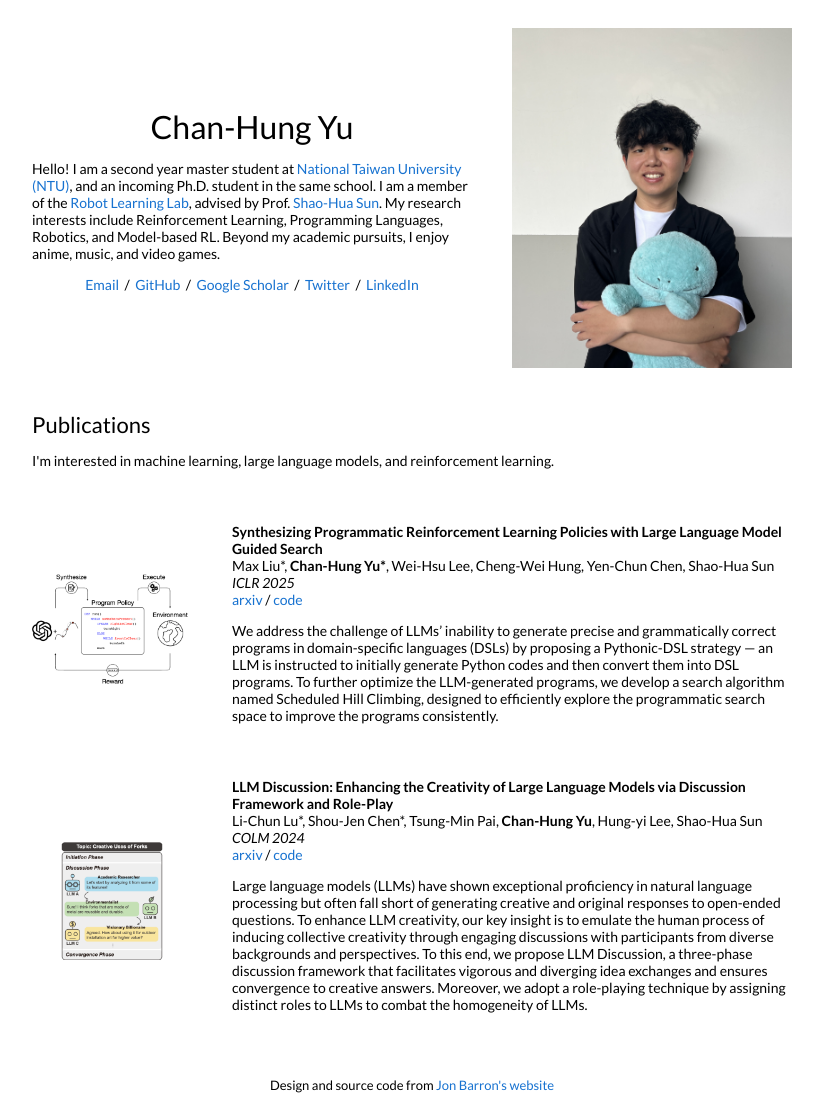
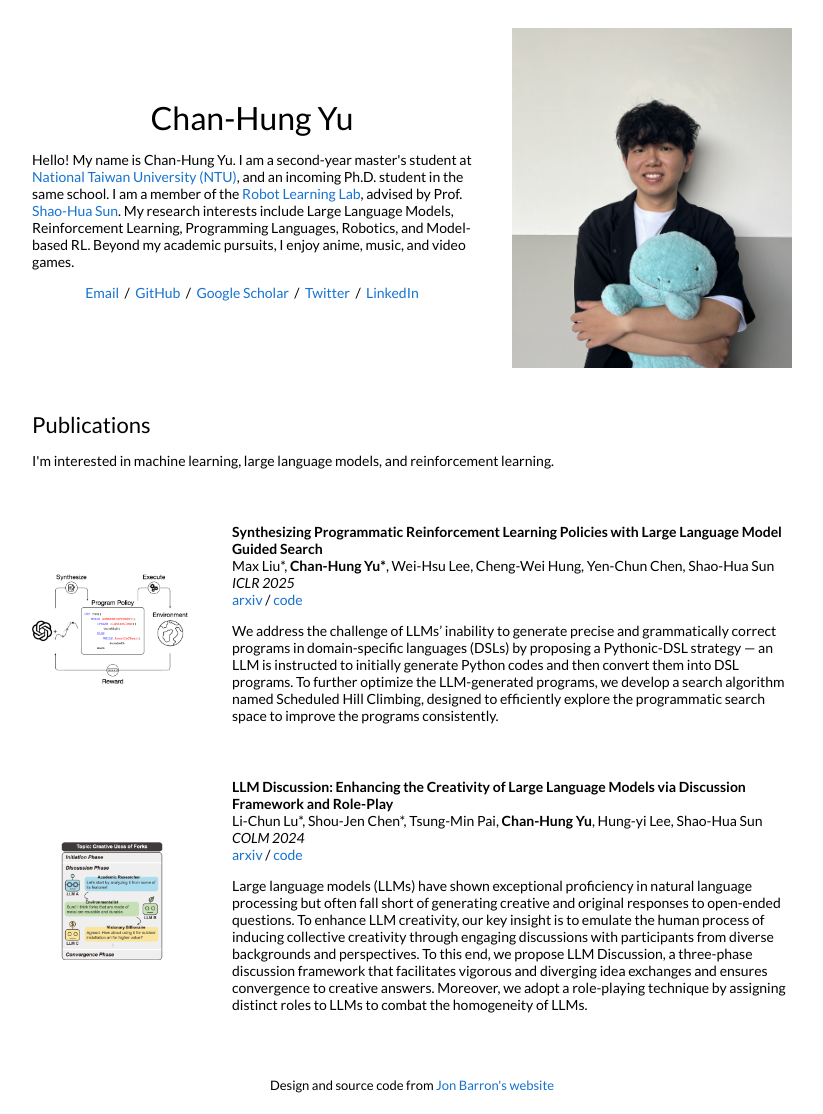
Before and after one commit to ChanHungYu/chanhungyu.github.io, a Jekyll site: the page built from _posts/2024-05-26-llmgs.markdown, in a window 1280 px wide. Shown: the whole page, without its empty margins (228-1051 px from the left). Built offline with Jekyll 4.4.1, drawn with Linux system fonts in a browser that asks for light colours.

Commit message:
Update default.html

```diff
--- a/_layouts/default.html
+++ b/_layouts/default.html
@@ -35,7 +35,7 @@
                 Chan-Hung Yu
               </h1>
               <p>
-                Hello! I am a second year master student at <a href="https://www.ntu.edu.tw/">National Taiwan University (NTU)</a>, and an incoming Ph.D. student in the same school. I am a member of the <a href="https://nturll.xyz/about">Robot Learning Lab</a>, advised by Prof. <a href="https://shaohua0116.github.io/">Shao-Hua Sun</a>. My research interests include Reinforcement Learning, Programming Languages, Robotics, and Model-based RL. Beyond my academic pursuits, I enjoy anime, music, and video games.
+                Hello! My name is Chan-Hung Yu. I am a second-year master's student at <a href="https://www.ntu.edu.tw/">National Taiwan University (NTU)</a>, and an incoming Ph.D. student in the same school. I am a member of the <a href="https://nturll.xyz/about">Robot Learning Lab</a>, advised by Prof. <a href="https://shaohua0116.github.io/">Shao-Hua Sun</a>. My research interests include Large Language Models, Reinforcement Learning, Programming Languages, Robotics, and Model-based RL. Beyond my academic pursuits, I enjoy anime, music, and video games.
               </p>
               <p style="text-align:center">
                 <a target="_blank" href="mailto:ie71325@gmail.com"> Email</a> &nbsp;/&nbsp;
```
